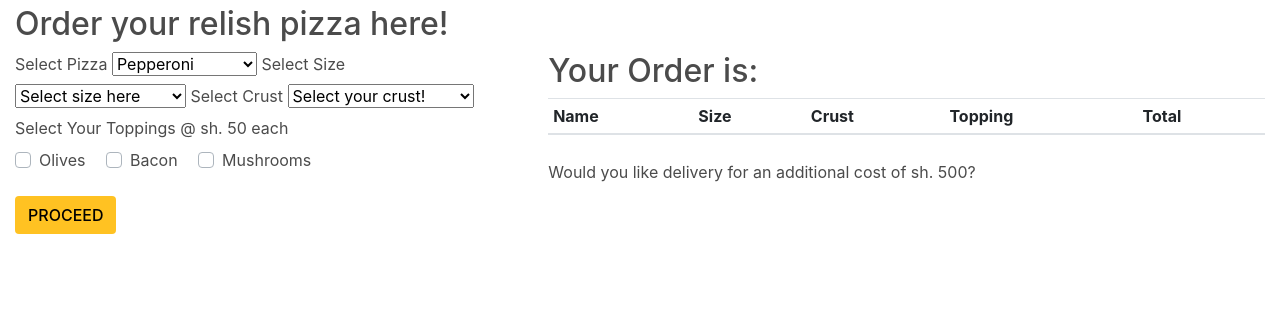
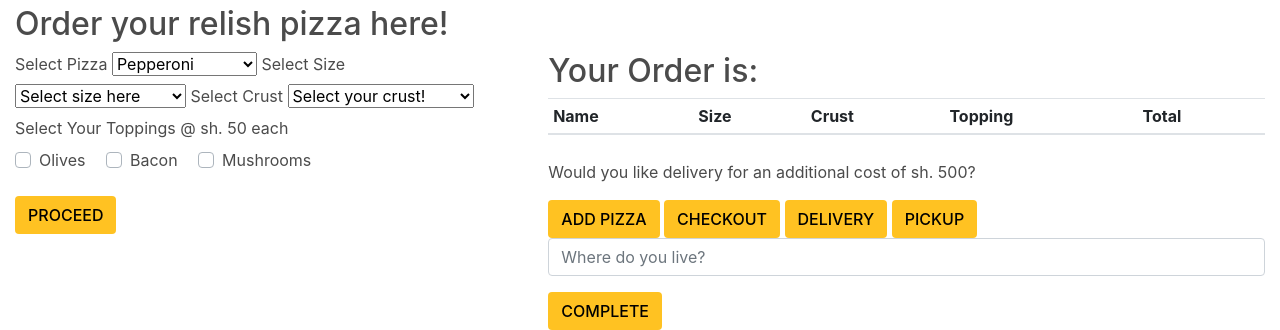
Before and after one commit to oyesa/pizza-web, a plain HTML site: page index.html in a window 1280 px wide. Shown: the part 1253-1583 px from the top of the page. Before the commit the page ends 1487 px from the top, so only its background shows below. Drawn offline with nearby package versions, Linux system fonts and the light colour scheme.

Commit message:
add buttons for order section navigation

```diff
--- a/index.html
+++ b/index.html
@@ -166,6 +166,16 @@
                 <p id="addedprice">Would you like delivery for an additional cost of sh. 500?</p>
                 <p id="finallmessage"></p>
               </div>
+              <button class="btn btn-orange addPizza">Add Pizza</button>
+              <button class="btn btn-orange" id="checkout">Checkout</button>
+              <button class="btn btn-orange deliver">Delivery</button>
+              <button class="btn btn-orange pickup">Pickup</button>
+            </div>
+            <div class="delivery">
+              <form action="">
+                <input type="text" id="location" class="form-control mb-3" placeholder="Where do you live?">
+                <button class="btn btn-orange" id="final-order">Complete</button>
+              </form>
             </div>
           </div>
         </div>
```
